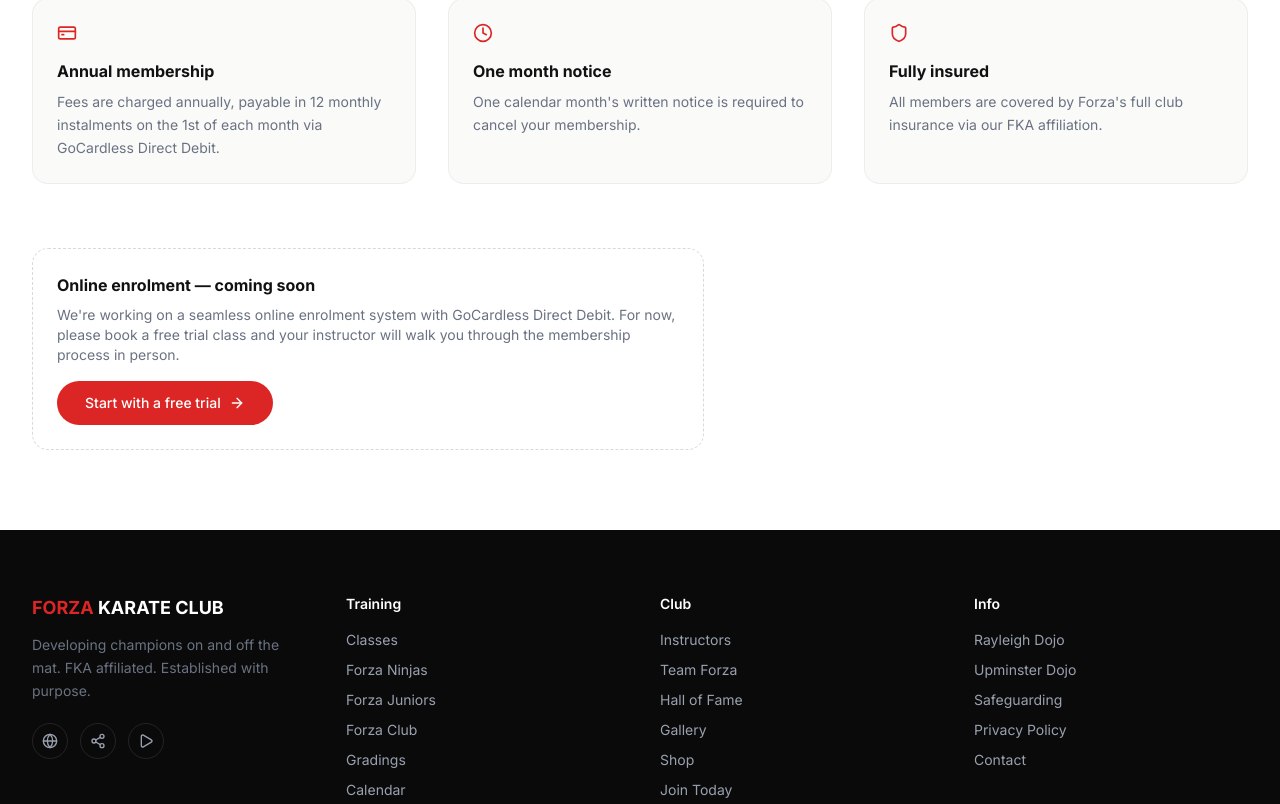
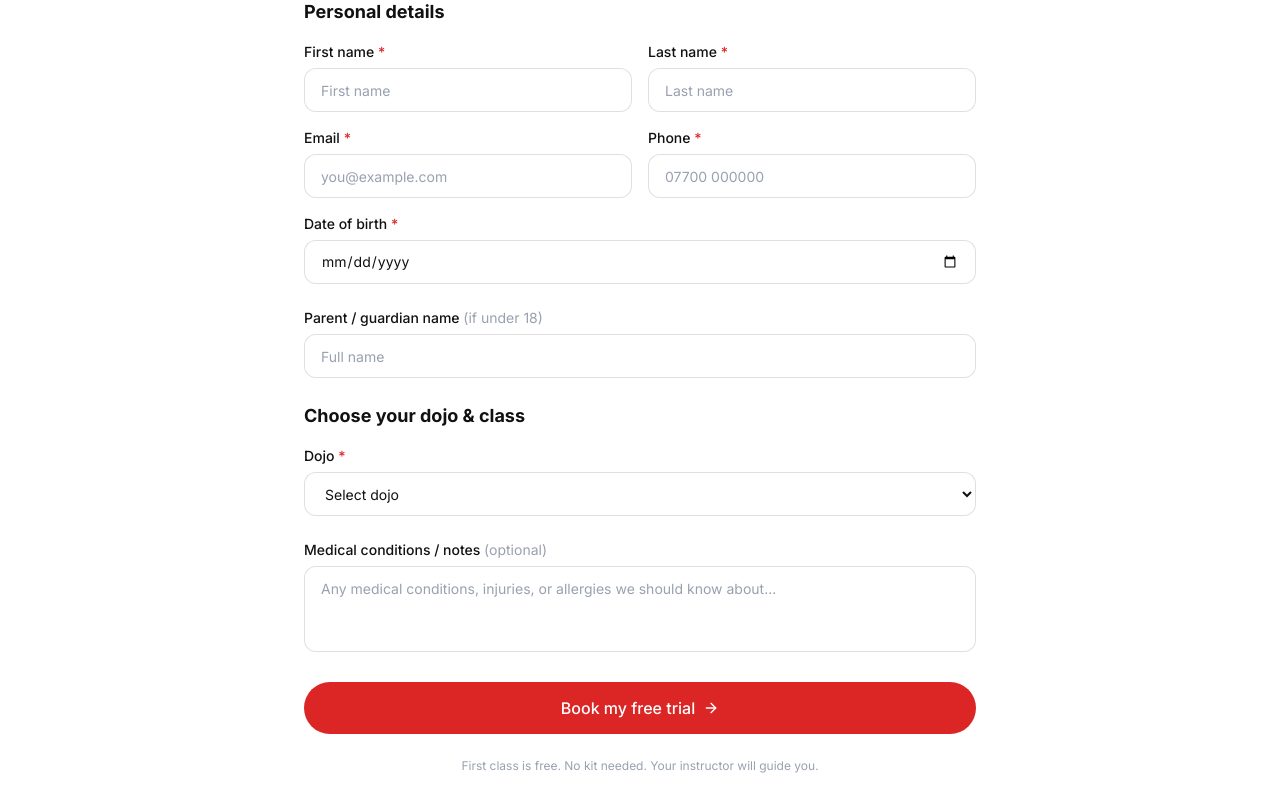
Before and after one commit to anthonieveritt-afk/forza-karate-website, a Next.js app: page /join in a window 1280 px wide. Shown: the part 456-1260 px from the top of the page. Built offline with nearby package versions, Linux system fonts and the light colour scheme.

Commit message:
Join: unified trial+membership form | Dojos: full addresses + timetables

```diff
--- a/app/join/page.tsx
+++ b/app/join/page.tsx
@@ -1,76 +1,239 @@
-import type { Metadata } from 'next'
-import Link from 'next/link'
+'use client'
+
+import { useState } from 'react'
+import { CheckCircle, ArrowRight, ShoppingBag, CreditCard, Shield } from 'lucide-react'
 import { Button } from '@/components/ui/Button'
-import { ArrowRight, CreditCard, Clock, Shield } from 'lucide-react'
+import { submitTrialBooking } from '@/app/actions/trial-booking'
 
-export const metadata: Metadata = {
-  title: 'Join Today',
-  description: 'Join Forza Karate Club. Annual membership payable in 12 monthly instalments via GoCardless Direct Debit.',
-}
+const rayleighClasses = [
+  'Tuesday 6:15–7pm — 4 yrs+ (all grades)',
+  'Tuesday 7–8pm — 11 yrs+ (all grades)',
+  'Friday 3:30–4:30pm — 4 yrs+ (after school)',
+  'Saturday 10–11am — 4 yrs+ (all ages)',
+]
 
-const details = [
+const upminsterClasses = [
+  'Wednesday 4–4:30pm — Beginner infants (4–6 yrs)',
+  'Wednesday 4:30–5pm — Infant all grades (4–6 yrs)',
+  'Wednesday 5–5:45pm — Junior all grades (7–10 yrs)',
+  'Wednesday 5:45–7pm — Senior all grades (11 yrs+)',
+]
+
+const nextSteps = [
   {
-    icon: CreditCard,
-    title: 'Annual membership',
-    desc: 'Fees are charged annually, payable in 12 monthly instalments on the 1st of each month via GoCardless Direct Debit.',
-  },
-  {
-    icon: Clock,
-    title: 'One month notice',
-    desc: 'One calendar month\'s written notice is required to cancel your membership.',
+    icon: ShoppingBag,
+    title: 'Order your official karate suit',
+    desc: '2020 Forza Karate Gi — £40. Embroidered with the club logo.',
+    href: 'https://forzakarate.co.uk/shop/2020ForzaKarateGi-p223518731',
+    cta: 'Order Gi →',
   },
   {
     icon: Shield,
-    title: 'Fully insured',
-    desc: 'All members are covered by Forza\'s full club insurance via our FKA affiliation.',
+    title: 'Apply for your licence & insurance',
+    desc: 'All members need an FKA licence. Takes a few minutes to complete.',
+    href: 'https://forzakarate.co.uk/apply-for-your-first-licence/',
+    cta: 'Apply for Licence →',
+  },
+  {
+    icon: CreditCard,
+    title: 'Set up your Direct Debit',
+    desc: 'Pay monthly by Direct Debit via GoCardless. Safe, easy, cancel anytime.',
+    href: 'https://pay.gocardless.com/AL00041KG22CVH',
+    cta: 'Set up Direct Debit →',
   },
 ]
 
 export default function JoinPage() {
+  const [dojo, setDojo]           = useState('')
+  const [classTime, setClassTime] = useState('')
+  const [status, setStatus]       = useState<'idle' | 'loading' | 'done' | 'error'>('idle')
+
+  const classes = dojo === 'rayleigh' ? rayleighClasses : dojo === 'upminster' ? upminsterClasses : []
+
+  async function handleSubmit(e: React.FormEvent<HTMLFormElement>) {
+    e.preventDefault()
+    setStatus('loading')
+    const form = e.currentTarget
+    const data = new FormData(form)
+    try {
+      await submitTrialBooking({
+        firstName:      data.get('firstName') as string,
+        lastName:       data.get('lastName') as string,
+        email:          data.get('email') as string,
+        phone:          data.get('phone') as string,
+        dateOfBirth:    data.get('dateOfBirth') as string,
+        dojo:           data.get('dojo') as string,
+        classTime:      data.get('classTime') as string,
+        parentName:     data.get('parentName') as string || undefined,
+        medicalNotes:   data.get('medicalNotes') as string || undefined,
+      })
+      setStatus('done')
+    } catch {
+      setStatus('error')
+    }
+  }
+
+  const input = 'w-full h-11 px-4 rounded-xl border border-black/12 bg-white text-[#111111] text-sm placeholder-gray-400 focus:outline-none focus:ring-2 focus:ring-[#dc2626] focus:border-transparent transition'
+
   return (
     <div className="bg-white">
       <section className="pt-20 pb-16 px-4 sm:px-6 lg:px-8 border-b border-black/5">
         <div className="max-w-7xl mx-auto">
           <div className="flex items-center gap-2 mb-6">
             <div className="w-8 h-0.5 bg-[#dc2626]" />
-            <span className="text-sm font-medium text-[#dc2626] uppercase tracking-wider">Membership</span>
+            <span className="text-sm font-medium text-[#dc2626] uppercase tracking-wider">Join</span>
           </div>
-          <h1 className="text-5xl font-bold text-[#111111] mb-4">Join Forza</h1>
+          <h1 className="text-5xl font-bold text-[#111111] mb-4">Join Forza Karate</h1>
           <p className="text-xl text-gray-500 max-w-2xl">
-            Ready to commit? Here&apos;s everything you need to know about becoming a member.
+            Start with a free trial class — no kit, no experience needed. Just show up.
           </p>
         </div>
       </section>
 
       <section className="py-20 px-4 sm:px-6 lg:px-8">
-        <div className="max-w-7xl mx-auto">
-          <div className="grid grid-cols-1 md:grid-cols-3 gap-8 mb-16">
-            {details.map((detail) => (
-              <div key={detail.title} className="p-6 rounded-2xl bg-[#fafaf9] border border-black/5">
-                <detail.icon className="h-5 w-5 text-[#dc2626] mb-4" />
-                <h3 className="font-bold text-[#111111] mb-2">{detail.title}</h3>
-                <p className="text-sm text-gray-500 leading-relaxed">{detail.desc}</p>
+        <div className="max-w-2xl mx-auto">
+
+          {status === 'done' ? (
+            /* ── Success state ── */
+            <div>
+              <div className="text-center mb-12">
+                <CheckCircle className="h-16 w-16 text-green-500 mx-auto mb-4" />
+                <h2 className="text-3xl font-bold text-[#111111] mb-2">You're booked in!</h2>
+                <p className="text-gray-500">
+                  We'll be in touch to confirm your trial class. In the meantime, here's what to do next.
+                </p>
               </div>
-            ))}
-          </div>
 
-          {/* GoCardless note */}
-          <div className="max-w-2xl">
-            <div className="p-6 rounded-2xl border border-dashed border-black/15">
-              <h2 className="font-bold text-[#111111] mb-2">Online enrolment — coming soon</h2>
-              <p className="text-sm text-gray-500 mb-4">
-                We&apos;re working on a seamless online enrolment system with GoCardless Direct Debit.
-                For now, please book a free trial class and your instructor will walk you through
-                the membership process in person.
+              <h3 className="text-lg font-bold text-[#111111] mb-5">Complete your membership</h3>
+              <div className="space-y-4">
+                {nextSteps.map((step, i) => (
+                  <a
+                    key={i}
+                    href={step.href}
+                    target="_blank"
+                    rel="noopener noreferrer"
+                    className="flex items-start gap-4 p-5 rounded-2xl border border-black/8 hover:border-[#dc2626] hover:shadow-sm transition-all group"
+                  >
+                    <div className="w-10 h-10 rounded-xl bg-red-50 flex items-center justify-center flex-shrink-0">
+                      <step.icon className="h-5 w-5 text-[#dc2626]" />
+                    </div>
+                    <div className="flex-1">
+                      <div className="flex items-center gap-2 mb-1">
+                        <span className="text-xs font-bold text-[#dc2626] bg-red-50 px-2 py-0.5 rounded-full">Step {i + 1}</span>
+                      </div>
+                      <p className="font-semibold text-[#111111] text-sm mb-1">{step.title}</p>
+                      <p className="text-xs text-gray-500 mb-2">{step.desc}</p>
+                      <span className="text-xs font-semibold text-[#dc2626] group-hover:underline">{step.cta}</span>
+                    </div>
+                    <ArrowRight className="h-4 w-4 text-gray-300 group-hover:text-[#dc2626] flex-shrink-0 mt-3 transition-colors" />
+                  </a>
+                ))}
+              </div>
+            </div>
+
+          ) : (
+            /* ── Form ── */
+            <form onSubmit={handleSubmit} className="space-y-6">
+              {status === 'error' && (
+                <div className="p-4 rounded-xl bg-red-50 border border-red-100 text-red-700 text-sm text-center">
+                  Something went wrong — please try again.
+                </div>
+              )}
+
+              {/* Personal details */}
+              <div>
+                <h2 className="text-lg font-bold text-[#111111] mb-4">Personal details</h2>
+                <div className="grid grid-cols-2 gap-4 mb-4">
+                  <div>
+                    <label className="block text-sm font-medium text-[#111111] mb-1.5">First name <span className="text-[#dc2626]">*</span></label>
+                    <input name="firstName" type="text" required placeholder="First name" className={input} />
+                  </div>
+                  <div>
+                    <label className="block text-sm font-medium text-[#111111] mb-1.5">Last name <span className="text-[#dc2626]">*</span></label>
+                    <input name="lastName" type="text" required placeholder="Last name" className={input} />
+                  </div>
+                </div>
+                <div className="grid grid-cols-2 gap-4 mb-4">
+                  <div>
+                    <label className="block text-sm font-medium text-[#111111] mb-1.5">Email <span className="text-[#dc2626]">*</span></label>
+                    <input name="email" type="email" required placeholder="you@example.com" className={input} />
+                  </div>
+                  <div>
+                    <label className="block text-sm font-medium text-[#111111] mb-1.5">Phone <span className="text-[#dc2626]">*</span></label>
+                    <input name="phone" type="tel" required placeholder="07700 000000" className={input} />
+                  </div>
+                </div>
+                <div>
+                  <label className="block text-sm font-medium text-[#111111] mb-1.5">Date of birth <span className="text-[#dc2626]">*</span></label>
+                  <input name="dateOfBirth" type="date" required className={input} />
+                </div>
+              </div>
+
+              {/* Parent / guardian */}
+              <div>
+                <label className="block text-sm font-medium text-[#111111] mb-1.5">
+                  Parent / guardian name <span className="text-gray-400 font-normal">(if under 18)</span>
+                </label>
+                <input name="parentName" type="text" placeholder="Full name" className={input} />
+              </div>
+
+              {/* Dojo + class */}
+              <div>
+                <h2 className="text-lg font-bold text-[#111111] mb-4">Choose your dojo & class</h2>
+                <div className="mb-4">
+                  <label className="block text-sm font-medium text-[#111111] mb-1.5">Dojo <span className="text-[#dc2626]">*</span></label>
+                  <select
+                    name="dojo"
+                    required
+                    value={dojo}
+                    onChange={e => { setDojo(e.target.value); setClassTime('') }}
+                    className={input}
+                  >
+                    <option value="">Select dojo</option>
+                    <option value="rayleigh">Rayleigh — Rayleigh Primary School, SS6 7DD</option>
+                    <option value="upminster">Upminster — St Lawrence Church Hall, RM14 2BB</option>
+                  </select>
+                </div>
+                {dojo && (
+                  <div>
+                    <label className="block text-sm font-medium text-[#111111] mb-1.5">Class time <span className="text-[#dc2626]">*</span></label>
+                    <select
+                      name="classTime"
+                      required
+                      value={classTime}
+                      onChange={e => setClassTime(e.target.value)}
+                      className={input}
+                    >
+                      <option value="">Select class</option>
+                      {classes.map(c => <option key={c} value={c}>{c}</option>)}
+                    </select>
+                  </div>
+                )}
+              </div>
+
+              {/* Medical */}
+              <div>
+                <label className="block text-sm font-medium text-[#111111] mb-1.5">
+                  Medical conditions / notes <span className="text-gray-400 font-normal">(optional)</span>
+                </label>
+                <textarea
+                  name="medicalNotes"
+                  rows={3}
+                  placeholder="Any medical conditions, injuries, or allergies we should know about..."
+                  className="w-full px-4 py-3 rounded-xl border border-black/12 bg-white text-[#111111] text-sm placeholder-gray-400 focus:outline-none focus:ring-2 focus:ring-[#dc2626] focus:border-transparent transition resize-none"
+                />
+              </div>
+
+              <Button type="submit" size="lg" className="w-full" disabled={status === 'loading'}>
+                {status === 'loading' ? 'Submitting…' : 'Book my free trial'}
+                {status !== 'loading' && <ArrowRight className="h-4 w-4" />}
+              </Button>
+
+              <p className="text-xs text-gray-400 text-center">
+                First class is free. No kit needed. Your instructor will guide you.
               </p>
-              <Button asChild>
-                <Link href="/trial-class">
-                  Start with a free trial
-                  <ArrowRight className="h-4 w-4" />
-                </Link>
-              </Button>
-            </div>
-          </div>
+            </form>
+          )}
         </div>
       </section>
     </div>
```
Also changed, not shown: app/actions/trial-booking.ts (+28 -30 lines), app/dojos/rayleigh/page.tsx (+51 -36 lines), app/dojos/upminster/page.tsx (+50 -35 lines).
